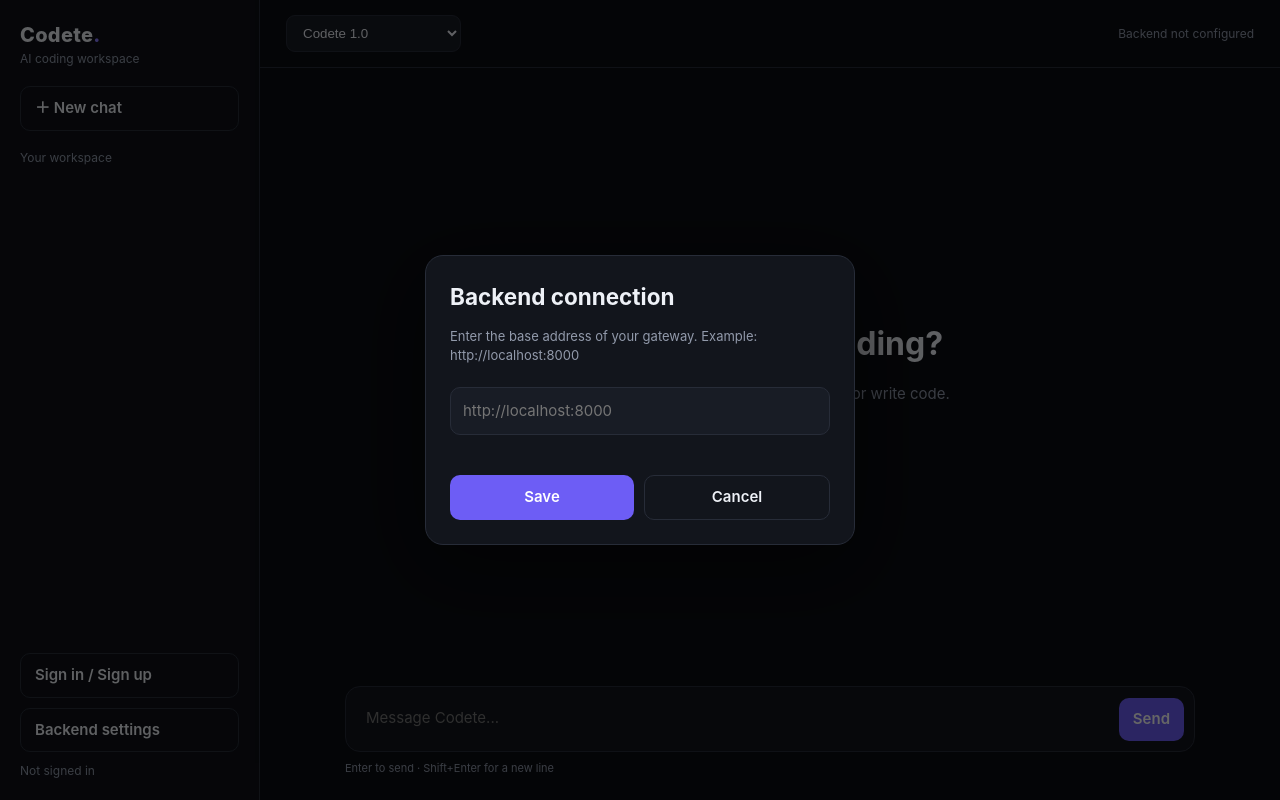
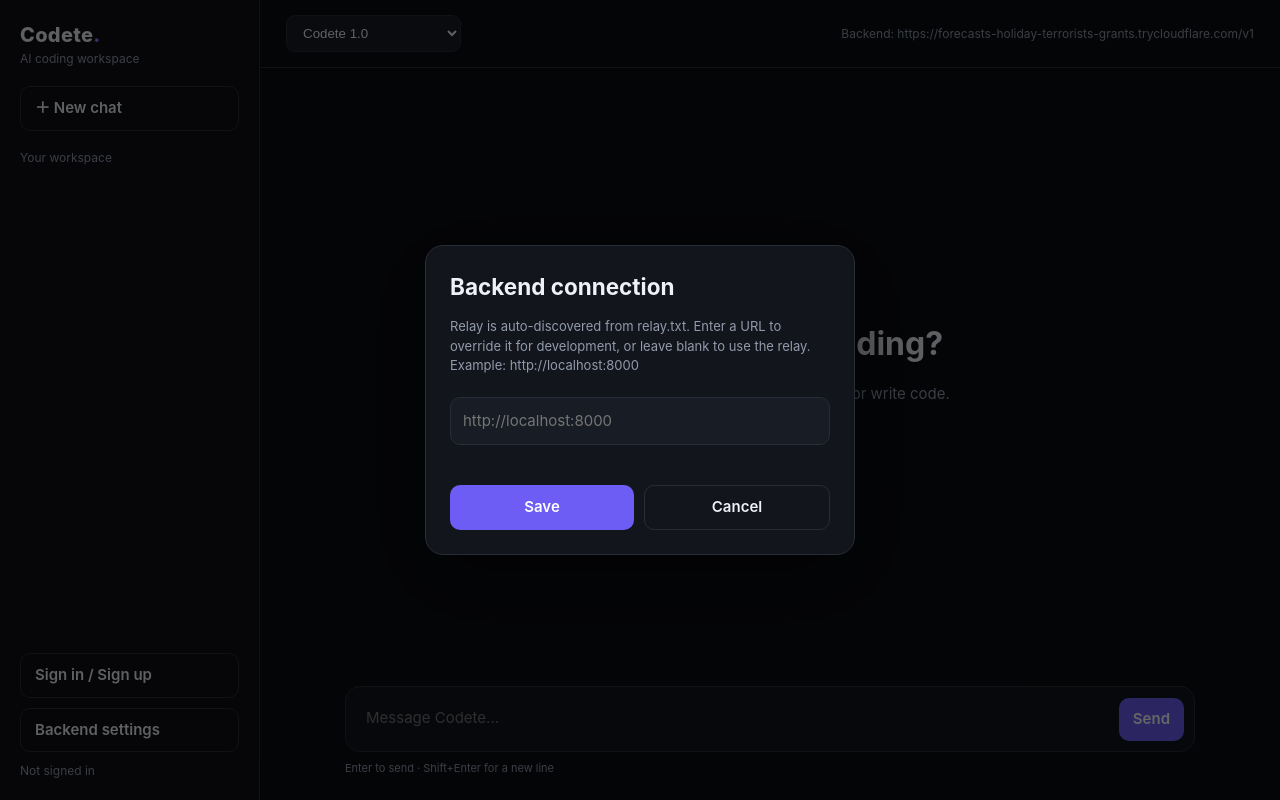
Before and after one commit to CodeteAI/Codete, a plain HTML site: page index.html in a window 1280 px wide. Both pictures are taken after a click on the button "Backend settings". Drawn offline with Linux system fonts and the light colour scheme.

Commit message:
Update index.html

```diff
--- a/index.html
+++ b/index.html
@@ -59,7 +59,7 @@ button,input,textarea{font:inherit}button{cursor:pointer;border:0;border-radius:
 </div>
 <div class="modal" id="settingsModal">
   <div class="card">
-    <h2>Backend connection</h2><p>Enter the base address of your gateway. Example: http://localhost:8000</p>
+    <h2>Backend connection</h2><p>Relay is auto-discovered from relay.txt. Enter a URL to override it for development, or leave blank to use the relay. Example: http://localhost:8000</p>
     <input id="backendUrl" type="url" placeholder="http://localhost:8000">
     <div class="notice" id="settingsNotice"></div>
     <div class="row"><button id="saveSettings">Save</button><button class="outline" id="settingsClose">Cancel</button></div>
@@ -70,7 +70,22 @@ const $ = id => document.getElementById(id);
 let apiKey = sessionStorage.getItem("codete_key") || "";
 let messages = [];
 let busy = false;
-const base = () => (localStorage.getItem("codete_base") || "").replace(/\/+$/,"");
+const RELAY_URL = "https://raw.githubusercontent.com/CodeteAI/Codete/refs/heads/main/relay.txt";
+let discoveredBase = "";
+const base = () => (localStorage.getItem("codete_base") || discoveredBase || "").replace(/\/+$/,"");
+async function discoverBackend(){
+  try{
+    const res = await fetch(RELAY_URL, {cache:"no-store"});
+    if(!res.ok) throw new Error("Relay lookup failed ("+res.status+")");
+    discoveredBase = (await res.text()).trim();
+    if(!discoveredBase) throw new Error("Relay file was empty");
+    if(!discoveredBase.endsWith("/v1")) discoveredBase = discoveredBase.replace(/\/+$/,"")+"/v1";
+    updateStatus("Backend: "+base());
+  }catch(e){
+    updateStatus("Relay lookup failed · configure backend manually");
+    console.warn("Codete relay discovery:", e);
+  }
+}
 
 function updateStatus(text){ $("status").textContent=text; }
 function updateAccount(){
@@ -122,9 +137,9 @@ $("authButton").addEventListener("click",()=>{if(apiKey){apiKey="";sessionStorag
 $("signin").addEventListener("click",()=>auth("signin"));$("signup").addEventListener("click",()=>auth("signup"));
 $("authClose").addEventListener("click",()=>modal("authModal",false));
 $("settingsButton").addEventListener("click",()=>{$("backendUrl").value=localStorage.getItem("codete_base")||"";$("settingsNotice").textContent="";modal("settingsModal",true);});
-$("saveSettings").addEventListener("click",()=>{let url=$("backendUrl").value.trim().replace(/\/+$/,"");if(!url){$("settingsNotice").textContent="Please enter a backend URL.";return;}localStorage.setItem("codete_base",url);modal("settingsModal",false);updateStatus("Backend: "+url);});
+$("saveSettings").addEventListener("click",()=>{let url=$("backendUrl").value.trim().replace(/\/+$/,"");if(!url){localStorage.removeItem("codete_base");modal("settingsModal",false);updateStatus(discoveredBase?"Relay backend: "+discoveredBase:"Backend unavailable");return;}if(!url.endsWith("/v1"))url+="/v1";localStorage.setItem("codete_base",url);modal("settingsModal",false);updateStatus("Backend: "+url);});
 $("settingsClose").addEventListener("click",()=>modal("settingsModal",false));
-updateAccount();if(base())updateStatus("Backend: "+base());
+updateAccount();if(localStorage.getItem("codete_base"))updateStatus("Backend: "+base());else discoverBackend();
 </script>
 </body>
 </html>
```
